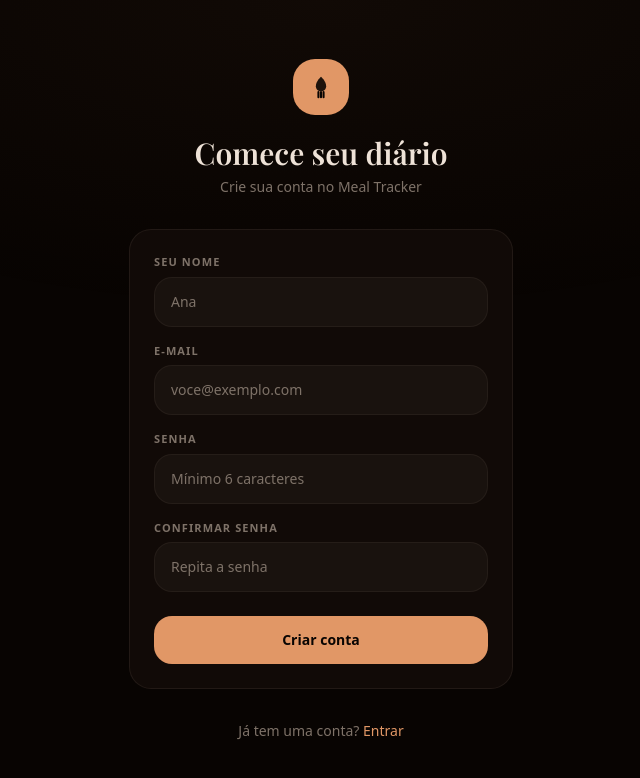
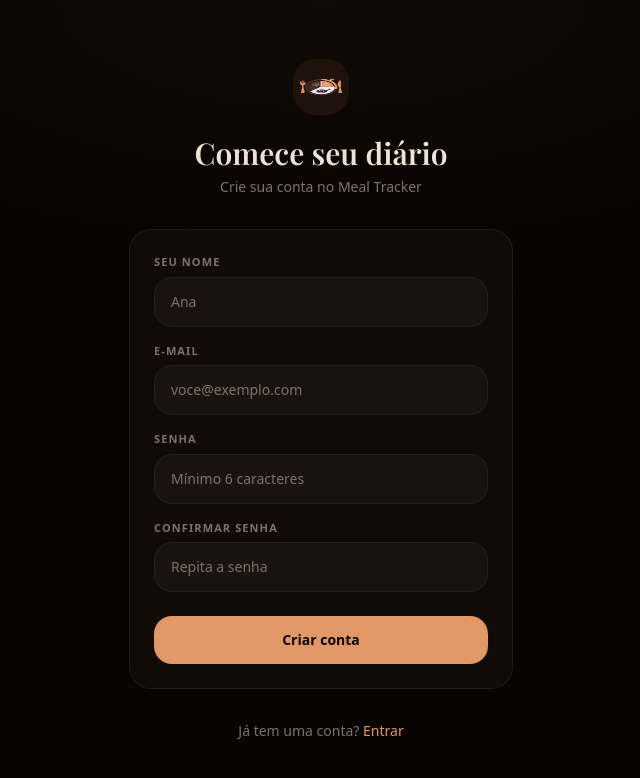
Before and after one commit to felipegalobart/meal-tracker, a Next.js app: page /register in a window 1280 px wide. Shown: the top 778 px of the page, without its empty margins (319-959 px from the left). Built offline with nearby package versions, Linux system fonts and the light colour scheme.

Commit message:
Replace inline SVG icons with logo.png and favicon.png assets

```diff
--- a/src/app/layout.tsx
+++ b/src/app/layout.tsx
@@ -25,10 +25,11 @@ export const metadata: Metadata = {
     capable: true,
     statusBarStyle: "black-translucent",
     title: "Meal Tracker",
+    startupImage: "/icons/favicon.png",
   },
   icons: {
-    icon: "/icons/icon.svg",
-    apple: "/icons/icon.svg",
+    icon: "/icons/favicon.png",
+    apple: [{ url: "/icons/favicon.png" }],
   },
 }
 
--- a/src/app/login/page.tsx
+++ b/src/app/login/page.tsx
@@ -20,12 +20,7 @@ export default function LoginPage() {
 
       <div className="relative w-full max-w-sm space-y-8">
         <div className="text-center">
-          <div className="mx-auto mb-5 flex h-14 w-14 items-center justify-center rounded-2xl bg-primary">
-            <svg width="24" height="24" viewBox="0 0 14 14" fill="none" xmlns="http://www.w3.org/2000/svg">
-              <path d="M7 1C7 1 4 3.5 4 6.5C4 8.16 5.34 9.5 7 9.5C8.66 9.5 10 8.16 10 6.5C10 3.5 7 1 7 1Z" fill="currentColor" fillOpacity="0.9" style={{ color: "oklch(0.115 0.014 54)" }}/>
-              <path d="M5.5 10V13M7 10V13M8.5 10V13" stroke="currentColor" strokeWidth="1.2" strokeLinecap="round" style={{ color: "oklch(0.115 0.014 54)" }}/>
-            </svg>
-          </div>
+          <img src="/logo.png" alt="Meal Tracker" className="mx-auto mb-5 h-14 w-14 rounded-2xl" />
           <h1 className="font-serif text-3xl font-semibold text-foreground">Bem-vindo de volta</h1>
           <p className="mt-1.5 text-sm text-muted-foreground">Entre no seu Meal Tracker</p>
         </div>
--- a/src/app/register/page.tsx
+++ b/src/app/register/page.tsx
@@ -72,12 +72,7 @@ export default function RegisterPage() {
 
       <div className="relative w-full max-w-sm space-y-8">
         <div className="text-center">
-          <div className="mx-auto mb-5 flex h-14 w-14 items-center justify-center rounded-2xl bg-primary">
-            <svg width="24" height="24" viewBox="0 0 14 14" fill="none" xmlns="http://www.w3.org/2000/svg">
-              <path d="M7 1C7 1 4 3.5 4 6.5C4 8.16 5.34 9.5 7 9.5C8.66 9.5 10 8.16 10 6.5C10 3.5 7 1 7 1Z" fill="currentColor" fillOpacity="0.9" style={{ color: "oklch(0.115 0.014 54)" }}/>
-              <path d="M5.5 10V13M7 10V13M8.5 10V13" stroke="currentColor" strokeWidth="1.2" strokeLinecap="round" style={{ color: "oklch(0.115 0.014 54)" }}/>
-            </svg>
-          </div>
+          <img src="/logo.png" alt="Meal Tracker" className="mx-auto mb-5 h-14 w-14 rounded-2xl" />
           <h1 className="font-serif text-3xl font-semibold text-foreground">Comece seu diário</h1>
           <p className="mt-1.5 text-sm text-muted-foreground">Crie sua conta no Meal Tracker</p>
         </div>
--- a/src/components/app-header.tsx
+++ b/src/components/app-header.tsx
@@ -12,12 +12,7 @@ export async function AppHeader() {
       >
         {/* Brand mark */}
         <div className="flex items-center gap-2.5">
-          <div className="flex h-7 w-7 shrink-0 items-center justify-center rounded-lg bg-primary">
-            <svg width="14" height="14" viewBox="0 0 14 14" fill="none" xmlns="http://www.w3.org/2000/svg">
-              <path d="M7 1C7 1 4 3.5 4 6.5C4 8.16 5.34 9.5 7 9.5C8.66 9.5 10 8.16 10 6.5C10 3.5 7 1 7 1Z" fill="currentColor" fillOpacity="0.9"/>
-              <path d="M5.5 10V13M7 10V13M8.5 10V13" stroke="currentColor" strokeWidth="1.2" strokeLinecap="round"/>
-            </svg>
-          </div>
+          <img src="/logo.png" alt="Meal Tracker" className="h-7 w-7 rounded-lg" />
           <span className="font-serif text-[17px] font-semibold tracking-tight text-foreground">
             Meal Tracker
           </span>
```
Also changed, not shown: public/manifest.json.
